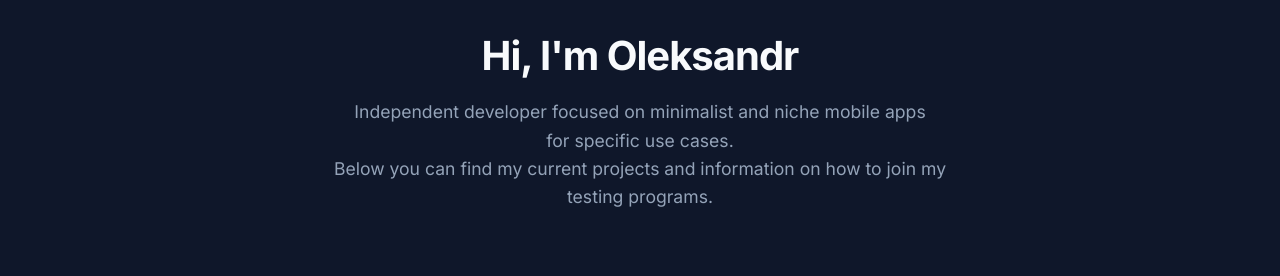
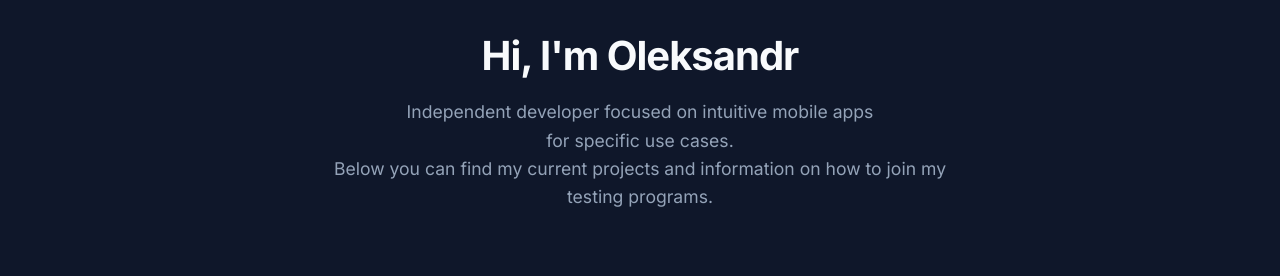
Before and after one commit to digitalcreat0r/sitoweb, a Jekyll site: the page built from index.html, in a window 1280 px wide and 900 px high. Shown: the part 188-464 px from the top of the window. Built offline with Jekyll 4.4.1, drawn with Linux system fonts in a browser that asks for light colours.

Commit message:
aggiornamento

```diff
--- a/_config.yml
+++ b/_config.yml
@@ -2,7 +2,7 @@
 title: CleverPocket
 author: Oleksandr Bihansky
 email: info@cleverpocket.app
-description: "Independent developer focused on minimalist and niche mobile&nbsp;apps for&nbsp;specific&nbsp;use&nbsp;cases."
+description: "Independent developer focused on intuitive mobile&nbsp;apps for&nbsp;specific&nbsp;use&nbsp;cases."
 
 # URL e Link
 url: "https://cleverpocket.app"
@@ -20,6 +20,6 @@ exclude:
   - vendor/gems/
   - vendor/ruby/
 
-# Banner di Manutenzione
+# Banner di Manutenzione, mettere su true durante la manutenzione, altrimenti su false
 maintenance_mode: true
 maintenance_message: "Maintenance in progress. Some features may be temporarily unavailable."
```
